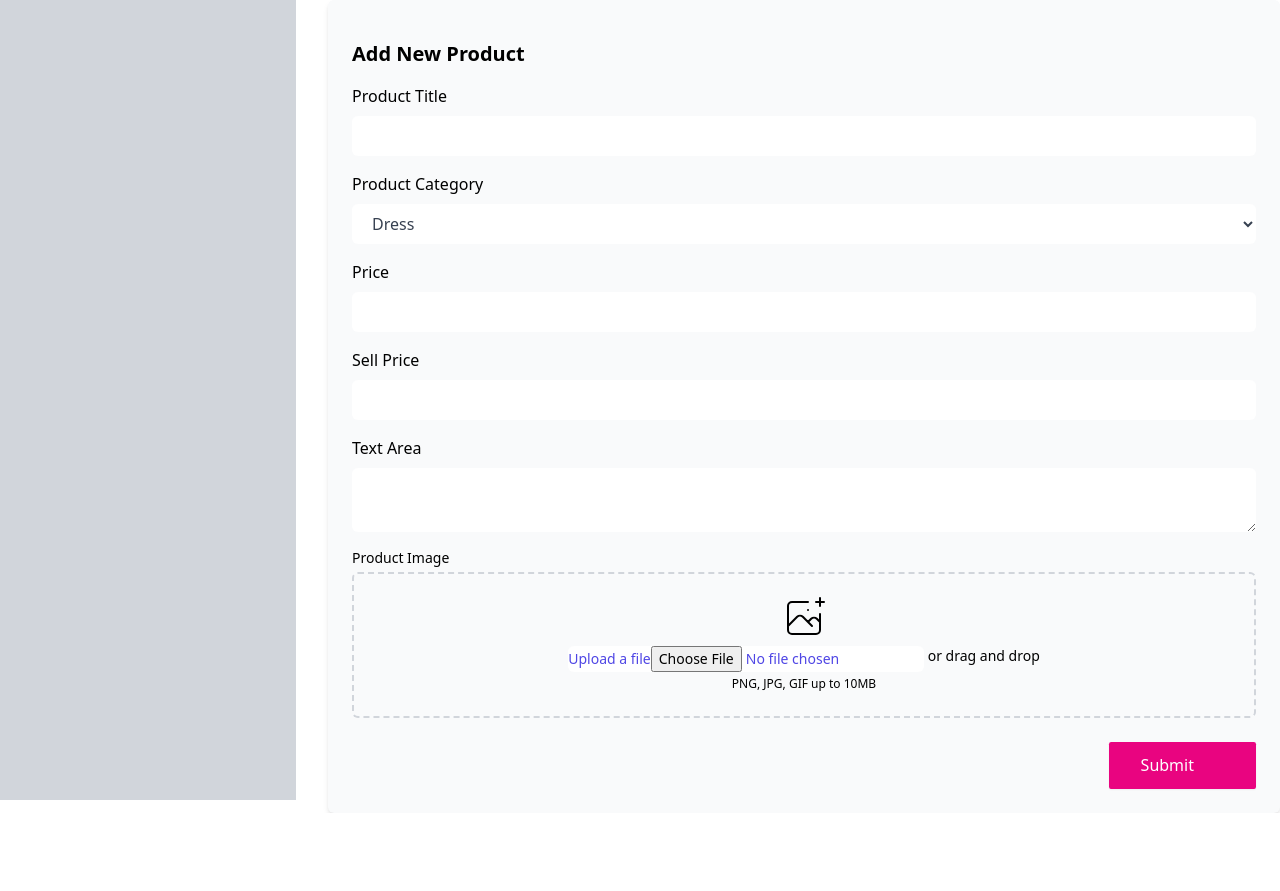
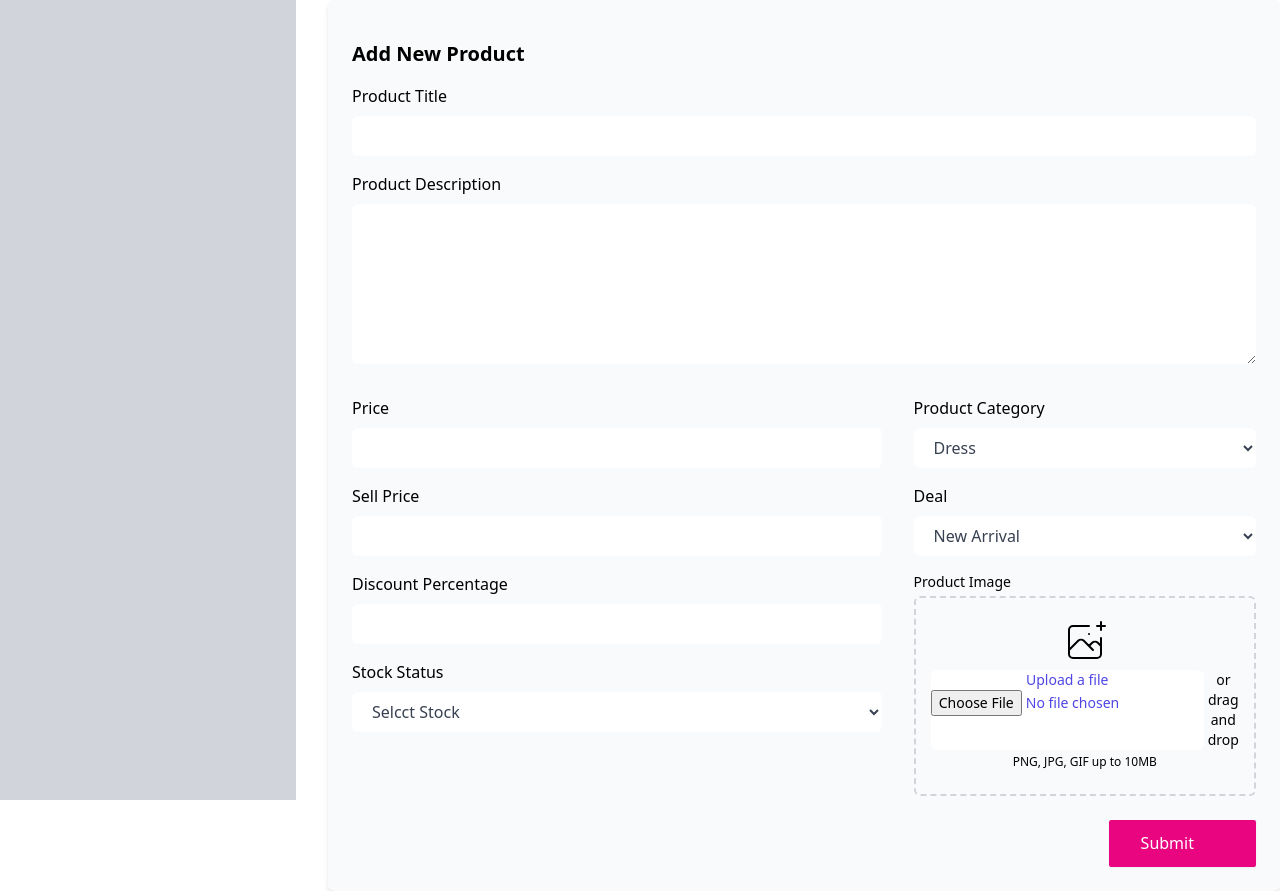
Before and after one commit to tahirajannat/eMega, a React (Vite) app: page /my-account in a window 1280 px wide. Before the commit the page ends 813 px from the top, so only its background shows below. Built offline with nearby package versions, Linux system fonts and the light colour scheme; some icons are missing.

Commit message:
dashboard items updated

```diff
--- a/src/components/common/ProductCard.jsx
+++ b/src/components/common/ProductCard.jsx
@@ -13,11 +13,11 @@ export default function ProductCard({ items }) {
                             alt=''
                         />
 
-                        {product.ribonTitle && (
+                        {product.deal && (
                             <Ribbon
-                                title={product.ribonTitle}
+                                title={product.deal}
                                 backgroundColor={
-                                    product.ribonTitle === 'sale'
+                                    product.deal === 'sale'
                                         ? 'black'
                                         : 'primary'
                                 }
--- a/src/components/dashboard/AddProduct.jsx
+++ b/src/components/dashboard/AddProduct.jsx
@@ -54,11 +54,18 @@ export default function AddProduct() {
             // Save data
             const newData = {
                 title: formData.title,
+                description: formData.description,
                 category: formData.category,
+                brand: formData.brand,
                 price: formData.price,
                 salePrice: formData.salePrice,
-                description: formData.description,
-                src: imageUrl,
+                discountPercentage: formData.discountPercentage,
+                stock: formData.stock,
+                image: formData.imageUrl,
+                deal: formData.deal,
+                stockStatus: formData.stockStatus,
+                createdAt: formData.createdAt,
+                updatedAt: formData.updatedAt,
             };
             setLoading(true);
             // Save data to the 'products' collection
@@ -66,13 +73,32 @@ export default function AddProduct() {
 
             console.log('Product added successfully!');
             // Reset form data
+            // setFormData({
+            //     title: '',
+            //     category: '',
+            //     price: '',
+            //     salePrice: '',
+            //     description: '',
+            //     src: '',
+            // });
             setFormData({
+                // id: '',
                 title: '',
+                description: '',
                 category: '',
+                brand: '',
                 price: '',
-                salePrice: '',
-                description: '',
-                src: '',
+                discountPercentage: '',
+                stock: '',
+                image: '',
+
+                deal: '',
+                status: {
+                    bestSeller: '',
+                    newArrival: '',
+                },
+                createdAt: '',
+                updatedAt: '',
             });
 
             // Clear the input field for file
@@ -93,9 +119,11 @@ export default function AddProduct() {
                 </h1>
 
                 <form>
+                    <div>
+                        {/* product title  */}
                         <div className='my-4'>
                             <label
-                            className='text-black my-6'
+                                className='text-black my-6 capitalize'
                                 htmlFor='productTitle'
                             >
                                 Product Title
@@ -109,10 +137,121 @@ export default function AddProduct() {
                                 className='block w-full px-4 py-2 mt-2 text-gray-700 bg-white  rounded-md dark:bg-gray-200 dark:text-gray-500 dark:border-gray-600 focus:border-blue-500 dark:focus:border-blue-500 focus:outline-none focus:ring'
                             />
                         </div>
-
+                        {/* product description  */}
                         <div className='my-4'>
                             <label
-                            className='text-black my-6'
+                                className='text-black my-6 capitalize'
+                                htmlFor='productDescription'
+                            >
+                                Product Description
+                            </label>
+                            <textarea
+                                id='productDescription'
+                                name='description'
+                                value={formData.description}
+                                onChange={handleChange}
+                                className='block w-full px-4 py-2 h-40 mt-2 text-gray-700 bg-white  rounded-md dark:bg-gray-200 dark:text-gray-500 dark:border-gray-600 focus:border-blue-500 dark:focus:border-blue-500 focus:outline-none focus:ring'
+                            ></textarea>
+                        </div>
+                    </div>
+                    <div className='grid grid-cols-5 gap-8'>
+                        <div className='col-span-3'>
+                            <div className='my-4'>
+                                <label
+                                    className='text-black my-6 capitalize'
+                                    htmlFor='productPrice'
+                                >
+                                    Price
+                                </label>
+                                <input
+                                    id='productPrice'
+                                    type='number'
+                                    name='price'
+                                    value={formData.price}
+                                    onChange={handleChange}
+                                    className='block w-full px-4 py-2 mt-2 text-gray-700 bg-white  rounded-md dark:bg-gray-200 dark:text-gray-500 dark:border-gray-600 focus:border-blue-500 dark:focus:border-blue-500 focus:outline-none focus:ring'
+                                />
+                            </div>
+                            <div className='my-4'>
+                                <label
+                                    className='text-black my-6 capitalize'
+                                    htmlFor='productSalePrice'
+                                >
+                                    Sell Price
+                                </label>
+                                <input
+                                    id='productSalePrice'
+                                    type='number'
+                                    name='salePrice'
+                                    value={formData.salePrice}
+                                    onChange={handleChange}
+                                    className='block w-full px-4 py-2 mt-2 text-gray-700 bg-white  rounded-md dark:bg-gray-200 dark:text-gray-500 dark:border-gray-600 focus:border-blue-500 dark:focus:border-blue-500 focus:outline-none focus:ring'
+                                />
+                            </div>
+                            {/* //discountPercentage Label */}
+                            <div className='my-4'>
+                                <label
+                                    className='text-black my-6 capitalize'
+                                    htmlFor='discountPercentage'
+                                >
+                                    Discount percentage
+                                </label>
+                                <input
+                                    id='discountPercentage'
+                                    type='number'
+                                    name='discountPercentage'
+                                    value={formData.discountPercentage}
+                                    onChange={handleChange}
+                                    min={0}
+                                    max={100}
+                                    className='block w-full px-4 py-2 mt-2 text-gray-700 bg-white  rounded-md dark:bg-gray-200 dark:text-gray-500 dark:border-gray-600 focus:border-blue-500 dark:focus:border-blue-500 focus:outline-none focus:ring'
+                                />
+                            </div>
+                            {/* deal  */}
+                            <div className='my-4'>
+                                <label
+                                    className='text-black my-6 capitalize'
+                                    htmlFor='stockStatus'
+                                >
+                                    Stock Status
+                                </label>
+                                <select
+                                    className='block w-full px-4 py-2 mt-2 text-gray-700 bg-white  rounded-md dark:bg-gray-200 dark:text-gray-500 dark:border-gray-600 focus:border-blue-500 dark:focus:border-blue-500 focus:outline-none focus:ring'
+                                    value={formData.stockStatus}
+                                    onChange={handleChange}
+                                    name='stockStatus' // Corrected name attribute
+                                >
+                                    <option value=''>Selcct Stock</option>
+                                    <option value='inStock'>In Stock</option>
+                                    <option value='outOfStock'>
+                                        Out of Stock
+                                    </option>
+                                </select>
+                            </div>
+                            {formData.stockStatus === 'inStock' && (
+                                <div className='my-4'>
+                                    <label
+                                        className='text-black my-6 capitalize'
+                                        htmlFor='stock'
+                                    >
+                                        In Stock
+                                    </label>
+                                    <input
+                                        id='stock' // Corrected id attribute
+                                        type='number'
+                                        name='stock'
+                                        value={formData.stock}
+                                        onChange={handleChange}
+                                        className='block w-full px-4 py-2 mt-2 text-gray-700 bg-white  rounded-md dark:bg-gray-200 dark:text-gray-500 dark:border-gray-600 focus:border-blue-500 dark:focus:border-blue-500 focus:outline-none focus:ring'
+                                    />
+                                </div>
+                            )}
+                        </div>
+                        <div className=' col-span-2'>
+                            {/* Product Category  */}
+                            <div className='my-4'>
+                                <label
+                                    className='text-black my-6 capitalize'
                                     htmlFor='productCategory'
                                 >
                                     Product Category
@@ -133,55 +272,28 @@ export default function AddProduct() {
                                     <option value='living'>living</option>
                                 </select>
                             </div>
-
+                            {/* deal  */}
                             <div className='my-4'>
                                 <label
-                            className='text-black my-6'
-                            htmlFor='productPrice'
+                                    className='text-black my-6 capitalize'
+                                    htmlFor='deal'
                                 >
-                            Price
+                                    Deal
                                 </label>
-                        <input
-                            id='productPrice'
-                            type='number'
-                            name='price'
-                            value={formData.price}
+                                <select
+                                    className='block w-full px-4 py-2 mt-2 text-gray-700 bg-white  rounded-md dark:bg-gray-200 dark:text-gray-500 dark:border-gray-600 focus:border-blue-500 dark:focus:border-blue-500 focus:outline-none focus:ring'
+                                    value={formData.deal}
                                     onChange={handleChange}
-                            className='block w-full px-4 py-2 mt-2 text-gray-700 bg-white  rounded-md dark:bg-gray-200 dark:text-gray-500 dark:border-gray-600 focus:border-blue-500 dark:focus:border-blue-500 focus:outline-none focus:ring'
-                        />
-                    </div>
-                    <div className='my-4'>
-                        <label
-                            className='text-black my-6'
-                            htmlFor='productSalePrice'
+                                    name='deal' // Added name attribute
                                 >
-                            Sell Price
-                        </label>
-                        <input
-                            id='productSalePrice'
-                            type='number'
-                            name='salePrice'
-                            value={formData.salePrice}
-                            onChange={handleChange}
-                            className='block w-full px-4 py-2 mt-2 text-gray-700 bg-white  rounded-md dark:bg-gray-200 dark:text-gray-500 dark:border-gray-600 focus:border-blue-500 dark:focus:border-blue-500 focus:outline-none focus:ring'
-                        />
+                                    <option value='New Arrival'>
+                                        New Arrival
+                                    </option>
+                                    <option value='Sell'>Sell</option>
+                                    <option value='Hot'>Hot</option>
+                                </select>
                             </div>
 
-                    <div className='my-4'>
-                        <label
-                            className='text-black my-6'
-                            htmlFor='productDescription'
-                        >
-                            Text Area
-                        </label>
-                        <textarea
-                            id='productDescription'
-                            name='description'
-                            value={formData.description}
-                            onChange={handleChange}
-                            className='block w-full px-4 py-2 mt-2 text-gray-700 bg-white  rounded-md dark:bg-gray-200 dark:text-gray-500 dark:border-gray-600 focus:border-blue-500 dark:focus:border-blue-500 focus:outline-none focus:ring'
-                        ></textarea>
-                    </div>
                             <div className='my-4'>
                                 <label className='block text-sm font-medium text-black'>
                                     Product Image
@@ -190,7 +302,9 @@ export default function AddProduct() {
                                     <div className='space-y-1 text-center'>
                                         {uploadedImageUrl ? (
                                             <div className='mx-auto'>
-                                        <p>Image uploaded successfully!</p>
+                                                <p>
+                                                    Image uploaded successfully!
+                                                </p>
                                                 <img
                                                     src={uploadedImageUrl}
                                                     alt='Uploaded'
@@ -219,7 +333,9 @@ export default function AddProduct() {
                                                 htmlFor='src'
                                                 className='relative cursor-pointer bg-white rounded-md font-medium text-indigo-600 hover:text-indigo-500 focus-within:outline-none focus-within:ring-2 focus-within:ring-offset-2 focus-within:ring-indigo-500'
                                             >
-                                        <span className=''>Upload a file</span>
+                                                <span className=''>
+                                                    Upload a file
+                                                </span>
                                                 <input
                                                     label='Image'
                                                     placeholder='Choose image'
@@ -248,7 +364,6 @@ export default function AddProduct() {
                                     </div>
                                 </div>
                             </div>
-
                             <div className='flex justify-end mt-6'>
                                 <Button
                                     onClick={handleSaveAndUpload}
@@ -264,6 +379,8 @@ export default function AddProduct() {
                                     Submit
                                 </Button>
                             </div>
+                        </div>
+                    </div>
                 </form>
             </section>
         </div>
--- a/src/components/pages/section/BestSeller.jsx
+++ b/src/components/pages/section/BestSeller.jsx
@@ -17,6 +17,41 @@ import Tabs from '../../common/Tabs';
 // SwiperCore.use([Navigation, Pagination]);
 
 export default function BestSeller() {
+    const products =[
+        {
+            id: 1,
+            title: "Product Name",
+            description: "Product description goes here.",
+            category: "Electronics",
+            brand: "Brand Name",
+            price: 199.99,
+            discountPercentage: 10,
+            stock: 50,
+            image: "product_image.jpg",
+            ratings: {
+              average: 4.5,
+              total: 200
+            },
+            features: [
+              "Feature 1",
+              "Feature 2",
+              "Feature 3"
+            ],
+            shippingInfo: {
+              freeShipping: true,
+              estimatedDelivery: "2-4 business days"
+            },
+            deal: "Sale",
+            status: {
+              bestSeller: true,
+              newArrival: false
+            },
+            createdAt: "2022-01-01T12:00:00Z",
+            updatedAt: "2022-01-10T15:30:00Z"
+          }
+
+
+    ]
     const popularProducts = [
         {
             id: 1,
@@ -52,7 +87,7 @@ export default function BestSeller() {
             link: '/',
             category: 'dress',
             totalItems: 10,
-            ribonTitle: 'sale',
+            deal: 'sale',
             price: 220,
             salePrice: 198,
         },
@@ -63,7 +98,7 @@ export default function BestSeller() {
             link: '/',
             category: 'dress',
             totalItems: 10,
-            ribonTitle: 'hot',
+            deal: 'hot',
             price: 130,
         },
         {
@@ -73,7 +108,7 @@ export default function BestSeller() {
             link: '/',
             category: 'scarf',
             totalItems: 10,
-            ribonTitle: 'sale',
+            deal: 'sale',
             price: 220,
             salePrice: 198,
         },
@@ -84,7 +119,7 @@ export default function BestSeller() {
             link: '/',
             category: 'bag',
             totalItems: 10,
-            ribonTitle: 'hot',
+            deal: 'hot',
             price: 120,
         },
         {
@@ -141,11 +176,11 @@ export default function BestSeller() {
                                             alt=''
                                         />
 
-                                        {product.ribonTitle && (
+                                        {product.deal && (
                                             <Ribbon
-                                                title={product.ribonTitle}
+                                                title={product.deal}
                                                 backgroundColor={
-                                                    product.ribonTitle ===
+                                                    product.deal ===
                                                     'sale'
                                                         ? 'black'
                                                         : 'primary'
@@ -212,11 +247,11 @@ export default function BestSeller() {
                                             alt=''
                                         />
 
-                                        {product.ribonTitle && (
+                                        {product.deal && (
                                             <Ribbon
-                                                title={product.ribonTitle}
+                                                title={product.deal}
                                                 backgroundColor={
-                                                    product.ribonTitle ===
+                                                    product.deal ===
                                                     'sale'
                                                         ? 'black'
                                                         : 'primary'
@@ -284,11 +319,11 @@ export default function BestSeller() {
                                             alt=''
                                         />
 
-                                        {product.ribonTitle && (
+                                        {product.deal && (
                                             <Ribbon
-                                                title={product.ribonTitle}
+                                                title={product.deal}
                                                 backgroundColor={
-                                                    product.ribonTitle ===
+                                                    product.deal ===
                                                     'sale'
                                                         ? 'black'
                                                         : 'primary'
```
Also changed, not shown: 1 other file (tests, documents, lock files or other folders). Lines whose indentation alone changed are shown as unchanged.
